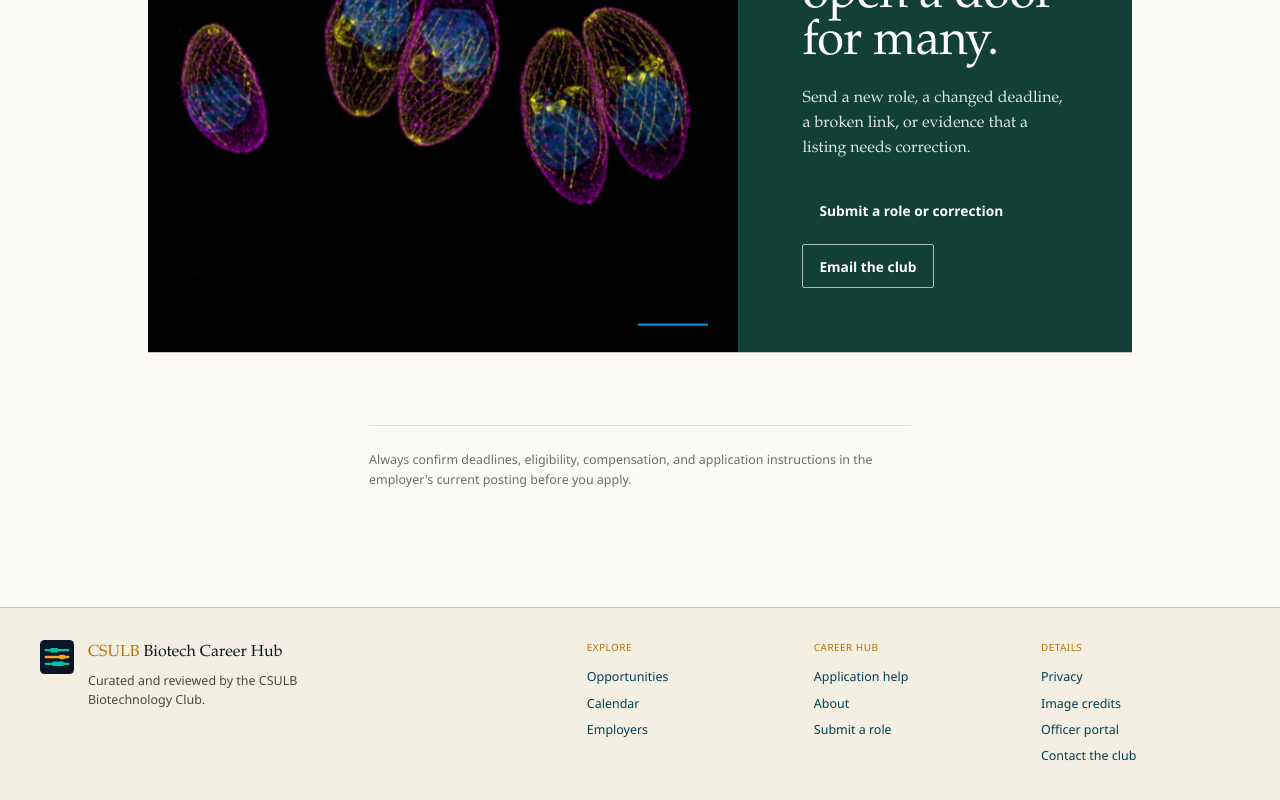
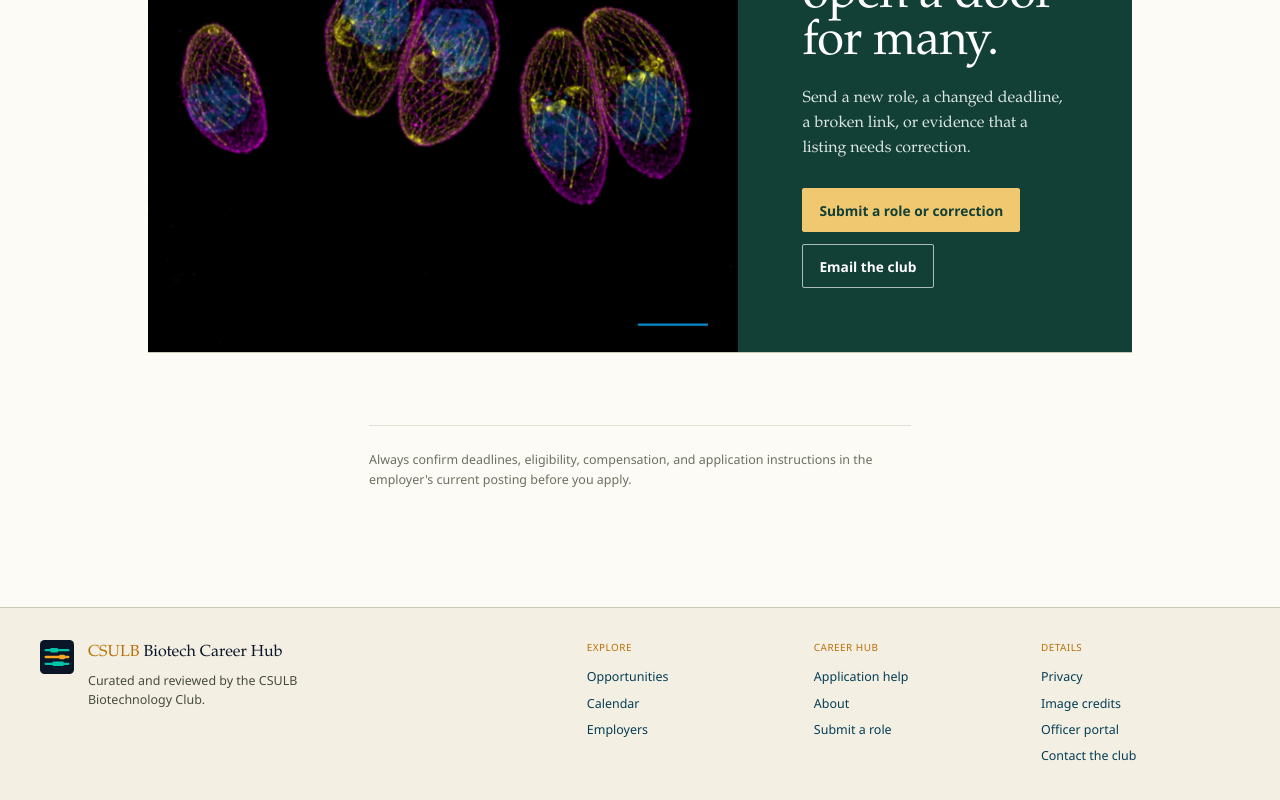
Before and after one commit to austinesparza/csulb-biotech-career-hub, a Next.js app: page /about in a window 1280 px wide. Shown: the part 3238-4038 px from the top of the page. Built offline with nearby package versions, Linux system fonts and the light colour scheme.

Commit message:
Improve About action contrast

```diff
--- a/src/app/design-reduction.css
+++ b/src/app/design-reduction.css
@@ -569,6 +569,18 @@
   border-color: var(--line-dark);
 }
 
+.about-contribute:not(.about-contribute-plain) .primary-button {
+  border-color: #efc86f;
+  background: #efc86f;
+  color: #123f36;
+}
+
+.about-contribute:not(.about-contribute-plain) .primary-button:hover {
+  border-color: #f7d98d;
+  background: #f7d98d;
+  color: #092c26;
+}
+
 .about-page-reduced .about-disclaimer.site-wrap {
   padding-block: 24px 54px;
 }
```
